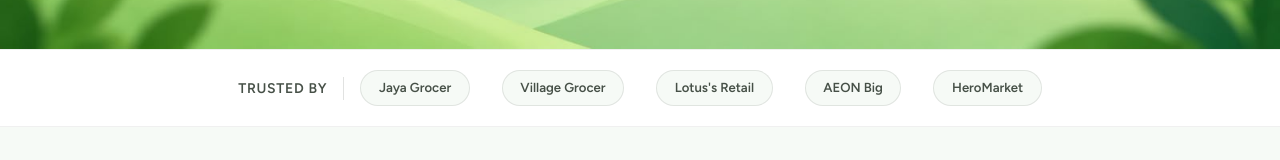
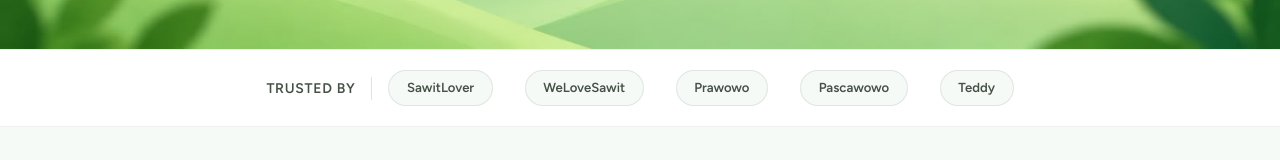
Before and after one commit to RyantoLuhur/Front-end-Proposal, a plain HTML site: page index.html in a window 1280 px wide. Shown: the part 550-710 px from the top of the page. Drawn offline with nearby package versions, Linux system fonts and the light colour scheme.

Commit message:
revisi 6

```diff
--- a/index.html
+++ b/index.html
@@ -1699,11 +1699,11 @@
     <div class="logos" aria-label="Used by grocery and F&B retailers">
       <span class="logos__label">Trusted by</span>
       <div class="logos__items">
-        <span class="logo-pill">Jaya Grocer</span>
-        <span class="logo-pill">Village Grocer</span>
-        <span class="logo-pill">Lotus's Retail</span>
-        <span class="logo-pill">AEON Big</span>
-        <span class="logo-pill">HeroMarket</span>
+        <span class="logo-pill">SawitLover</span>
+        <span class="logo-pill">WeLoveSawit</span>
+        <span class="logo-pill">Prawowo</span>
+        <span class="logo-pill">Pascawowo</span>
+        <span class="logo-pill">Teddy</span>
       </div>
     </div>
 
```
